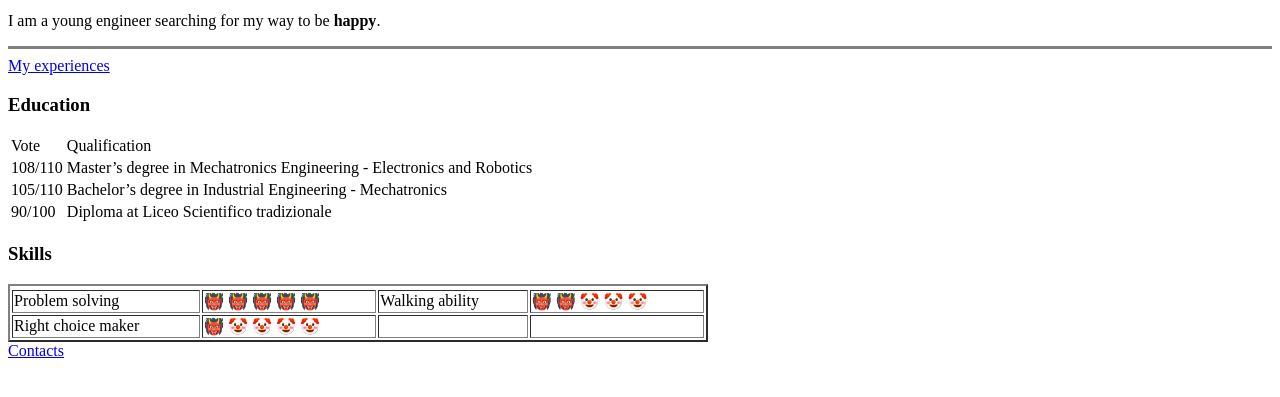
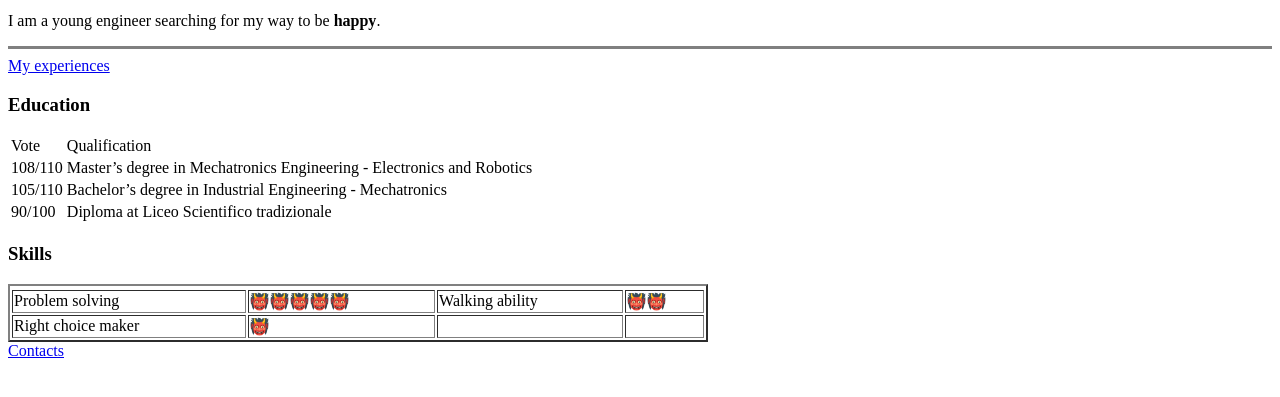
Before and after one commit to febaggio/cv, a plain HTML site: page index.html in a window 1280 px wide. Shown: the part 225-622 px from the top of the page. Drawn offline with Linux system fonts and the light colour scheme.

Commit message:
change emoji

```diff
--- a/index.html
+++ b/index.html
@@ -57,13 +57,13 @@
       <tbody>
         <tr>
           <td>Problem solving</td>
-          <td>&#128121 &#128121 &#128121 &#128121 &#128121</td>
+          <td>👹👹👹👹👹</td>
           <td>Walking ability</td>
-          <td>&#128121 &#128121 &#129313 &#129313 &#129313</td>
+          <td>👹👹</td>
         </tr>
         <tr>
           <td>Right choice maker</td>
-          <td>&#128121 &#129313 &#129313 &#129313 &#129313</td>
+          <td>👹</td>
           <td></td>
           <td></td>
         </tr>
```
